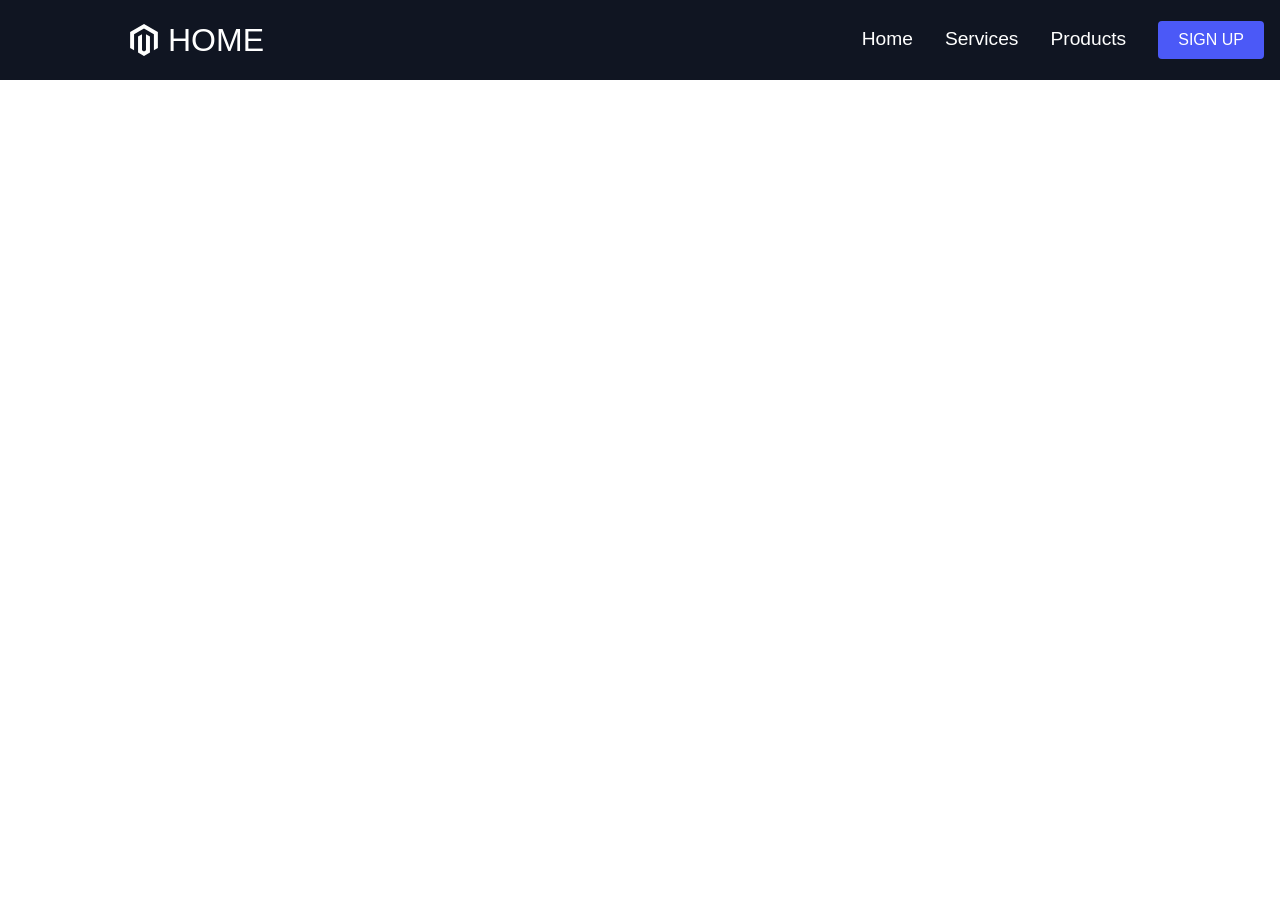
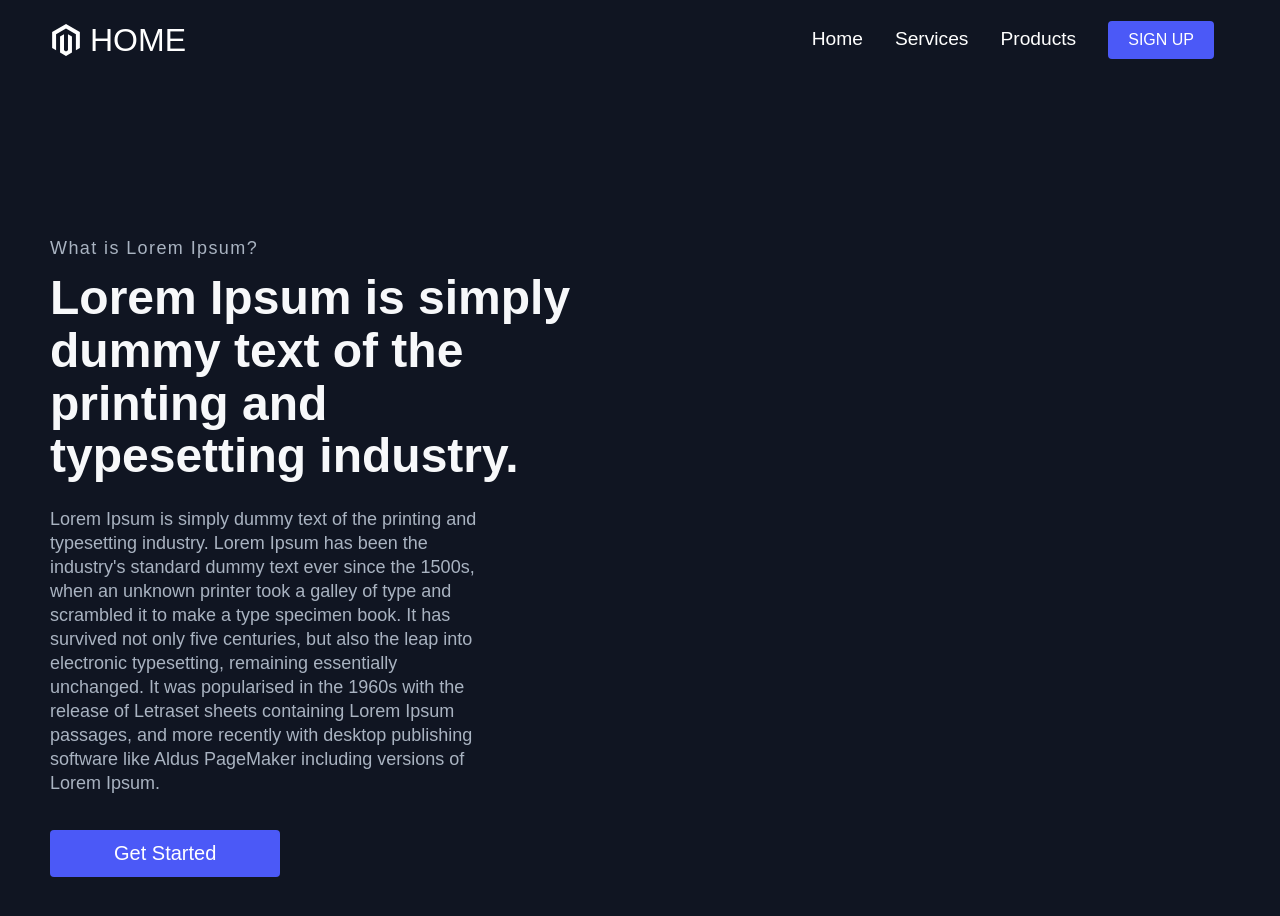
Before and after one commit to AbhishekPratap05/react-webiste-styled-components, a React (Create React App) app: page / in a window 1280 px wide. Shown: the top 916 px of the page. Before the commit the page ends 800 px from the top, so only its background shows below. Built offline with nearby package versions, Linux system fonts and the light colour scheme.

Commit message:
created inital reusable seaction ✅

```diff
--- a/src/App.tsx
+++ b/src/App.tsx
@@ -1,14 +1,17 @@
 import React from 'react';
 import GlobalStyle from './globalStyle';
-import { BrowserRouter as Router, Switch } from 'react-router-dom';
+import { BrowserRouter as Router, Route, Switch } from 'react-router-dom';
 import { Navbar } from './components';
+import Home from './pages/HomePage/Home';
 
 function App() {
 	return (
 		<Router>
 			<GlobalStyle />
 			<Navbar />
-			<Switch />
+			<Switch>
+				<Route path="/" exact component={Home} />
+			</Switch>
 		</Router>
 	);
 }
--- /dev/null
+++ b/src/components/InfoSection/InfoSection.elements.ts
@@ -0,0 +1,96 @@
+import styled from 'styled-components';
+
+interface InfoSecPropsInterface {
+	lightBg?: boolean;
+}
+
+export const InfoSec =
+	styled.div <
+	InfoSecPropsInterface >
+	`
+color:#fff;
+padding:160px 0;
+background:${({ lightBg }) => (lightBg ? '#fff' : '#101522')};
+`;
+
+interface InfoRowInterface {
+	imgStart?: string;
+}
+export const InfoRow =
+	styled.div <
+	InfoRowInterface >
+	`
+display:flex;
+margin:0 -15px -15px -15px;
+flex-wrap:wrap;
+align-items:center;
+flex-direction:${({ imgStart }) => (imgStart ? 'row-reverse' : 'row')}
+`;
+
+export const InfoColumn = styled.div`
+	margin-bottom: 15px;
+	padding-right: 15px;
+	padding-left: 15px;
+	flex: 1;
+	max-width: 50%;
+	flex-basis: 50%;
+
+	@media screen and (max-width: 768px) {
+		max-width: 100%;
+		flex-basis: 100%;
+		display: flex;
+		justify-content: center;
+	}
+`;
+
+export const TextWrapper = styled.div`
+	max-width: 540px;
+	padding-top: 0;
+	padding-bottom: 60px;
+
+	@media screen and (max-width: 768px) {
+		padding-bottom: 65px;
+	}
+`;
+
+interface TopLineInterface {
+	lightTopLine?: boolean;
+}
+export const TopLine =
+	styled.div <
+	TopLineInterface >
+	`
+color: ${({ lightTopLine }) => (lightTopLine ? '#a9b3c1' : '4B59F7')};
+font-size:18px;
+line-height:16px;
+letter-spacing:1.4px;
+margin-bottom: 16px;
+
+`;
+
+interface HeadingInterface {
+	lightText?: boolean;
+}
+export const Heading =
+	styled.h1 <
+	HeadingInterface >
+	`
+margin-bottom:24px;
+font-size:48px;
+line-height:1.1;
+color:${({ lightText }) => (lightText ? '#f7f8fa' : '#1c2237')};
+`;
+
+interface SubtitleInterface {
+	lightTextDesc?: boolean;
+}
+export const Subtitle =
+	styled.p <
+	SubtitleInterface >
+	`
+max-width:440px;
+margin-bottom:35px;
+font-size:18px;
+line-height:24px;
+color: ${({ lightTextDesc }) => (lightTextDesc ? '#a9b3c1' : '#1c2237')}
+`;
--- /dev/null
+++ b/src/components/InfoSection/InfoSection.tsx
@@ -0,0 +1,43 @@
+import React from 'react';
+import { Link } from 'react-router-dom';
+import { Button, Container } from '../../globalStyle';
+import { InfoSec, InfoRow, InfoColumn, TextWrapper, TopLine, Heading, Subtitle } from './InfoSection.elements';
+import { DataInterface } from '../../pages/HomePage/Data';
+
+const InfoSection: React.FC<DataInterface> = ({
+	lightBg,
+	imgStart,
+	lightTopLine,
+	topLine,
+	lightText,
+	headline,
+	lightTextDesc,
+	description,
+	primary,
+	buttonLabel
+}) => {
+	return (
+		<React.Fragment>
+			<InfoSec lightBg={lightBg}>
+				<Container>
+					<InfoRow imgStart={imgStart}>
+						<InfoColumn>
+							<TextWrapper>
+								<TopLine lightTopLine={lightTopLine}>{topLine}</TopLine>
+								<Heading lightText={lightText}>{headline}</Heading>
+								<Subtitle lightTextDesc={lightTextDesc}>{description}</Subtitle>
+								<Link to="/sign-up">
+									<Button big fontBig primary={primary}>
+										{buttonLabel}
+									</Button>
+								</Link>
+							</TextWrapper>
+						</InfoColumn>
+					</InfoRow>
+				</Container>
+			</InfoSec>
+		</React.Fragment>
+	);
+};
+
+export default InfoSection;
--- a/src/components/Navbar/Navbar.elements.ts
+++ b/src/components/Navbar/Navbar.elements.ts
@@ -21,9 +21,6 @@ justify-content: space-between;
 height: 80px;
 
 ${Container}
-margin-left: 10%;
-padding-left:10%;
-padding-right:0;
 `;
 
 export const NavLogo = styled(Link)`
--- a/src/components/index.ts
+++ b/src/components/index.ts
@@ -1 +1,2 @@
 export { default as Navbar } from './Navbar/Navbar';
+export { default as InfoSection } from './InfoSection/InfoSection';
--- /dev/null
+++ b/src/pages/HomePage/Data.ts
@@ -0,0 +1,25 @@
+export interface DataInterface {
+	lightBg: boolean;
+	imgStart?: string;
+	lightTopLine?: boolean;
+	topLine?: string;
+	lightText?: boolean;
+	headline?: string;
+	lightTextDesc?: boolean;
+	description?: string;
+	primary?: boolean;
+	buttonLabel?: string;
+}
+
+export const homeObj: DataInterface = {
+	lightBg: false,
+	imgStart: '',
+	lightTopLine: true,
+	topLine: 'What is Lorem Ipsum?',
+	lightText: true,
+	headline: 'Lorem Ipsum is simply dummy text of the printing and typesetting industry.',
+	lightTextDesc: true,
+	description: `Lorem Ipsum is simply dummy text of the printing and typesetting industry. Lorem Ipsum has been the industry's standard dummy text ever since the 1500s, when an unknown printer took a galley of type and scrambled it to make a type specimen book. It has survived not only five centuries, but also the leap into electronic typesetting, remaining essentially unchanged. It was popularised in the 1960s with the release of Letraset sheets containing Lorem Ipsum passages, and more recently with desktop publishing software like Aldus PageMaker including versions of Lorem Ipsum.`,
+	primary: true,
+	buttonLabel: 'Get Started'
+};
--- /dev/null
+++ b/src/pages/HomePage/Home.tsx
@@ -0,0 +1,13 @@
+import React from 'react';
+import { InfoSection } from '../../components';
+import { homeObj } from './Data';
+
+const Home = () => {
+	return (
+		<React.Fragment>
+			<InfoSection {...homeObj} />
+		</React.Fragment>
+	);
+};
+
+export default Home;
```
